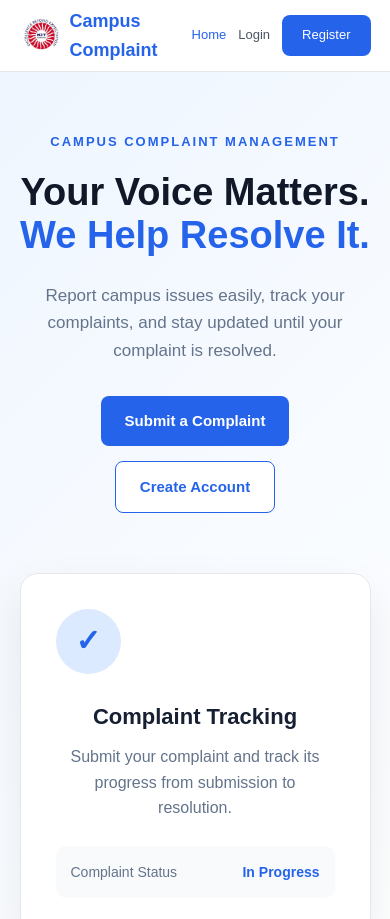
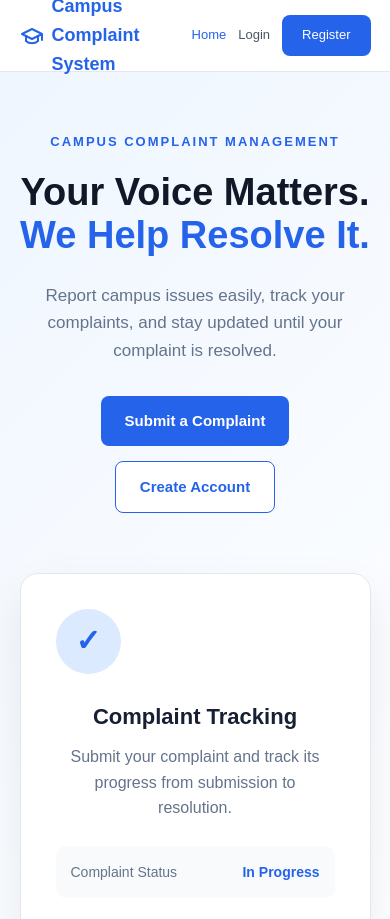
Before and after one commit to Abinaya-1808/campus-complaint-system, a plain HTML site: page frontend/index.html in a window 390 px wide. Shown: the top 919 px of the page. Drawn offline with Linux system fonts and the light colour scheme.

Commit message:
Replace college logo with universal academic icon and update title to Campus Complaint System

```diff
--- a/frontend/css/style.css
+++ b/frontend/css/style.css
@@ -493,7 +493,7 @@ footer {
     text-decoration: none;
 }
 
-/* KIT Logo in Navbar */
+/* Logo in Navbar */
 
 .logo {
     display: flex;
@@ -501,24 +501,26 @@ footer {
     gap: 10px;
     text-decoration: none;
     color: #172554;
-    font-size: 23px;
+    font-size: 22px;
     font-weight: 700;
 }
 
-.logo img {
-    width: 55px;
-    height: 55px;
-    object-fit: contain;
+.logo-icon {
+    width: 30px;
+    height: 30px;
+    color: #2563eb;
+    stroke: #2563eb;
+    flex-shrink: 0;
 }
 
 @media (max-width: 600px) {
     .logo {
-        font-size: 18px;
+        font-size: 17px;
         gap: 8px;
     }
 
-    .logo img {
-        width: 42px;
-        height: 42px;
+    .logo-icon {
+        width: 24px;
+        height: 24px;
     }
 }
--- a/frontend/index.html
+++ b/frontend/index.html
@@ -48,8 +48,11 @@
     <header class="navbar">
 
         <a href="index.html" class="logo">
-            <img src="assets/images/KIT Log.webp" alt="KIT Logo">
-            <span>Campus Complaint</span>
+            <svg class="logo-icon" width="30" height="30" viewBox="0 0 24 24" fill="none" stroke="currentColor" stroke-width="2" stroke-linecap="round" stroke-linejoin="round">
+                <path d="M22 10v6M2 10l10-5 10 5-10 5z"/>
+                <path d="M6 12v5c3 3 9 3 12 0v-5"/>
+            </svg>
+            <span>Campus Complaint System</span>
         </a>
 
         <nav>
```
Also changed, not shown: frontend/pages/register.html (+1 -1 lines), frontend/assets/images/KIT Log.webp (deleted).
